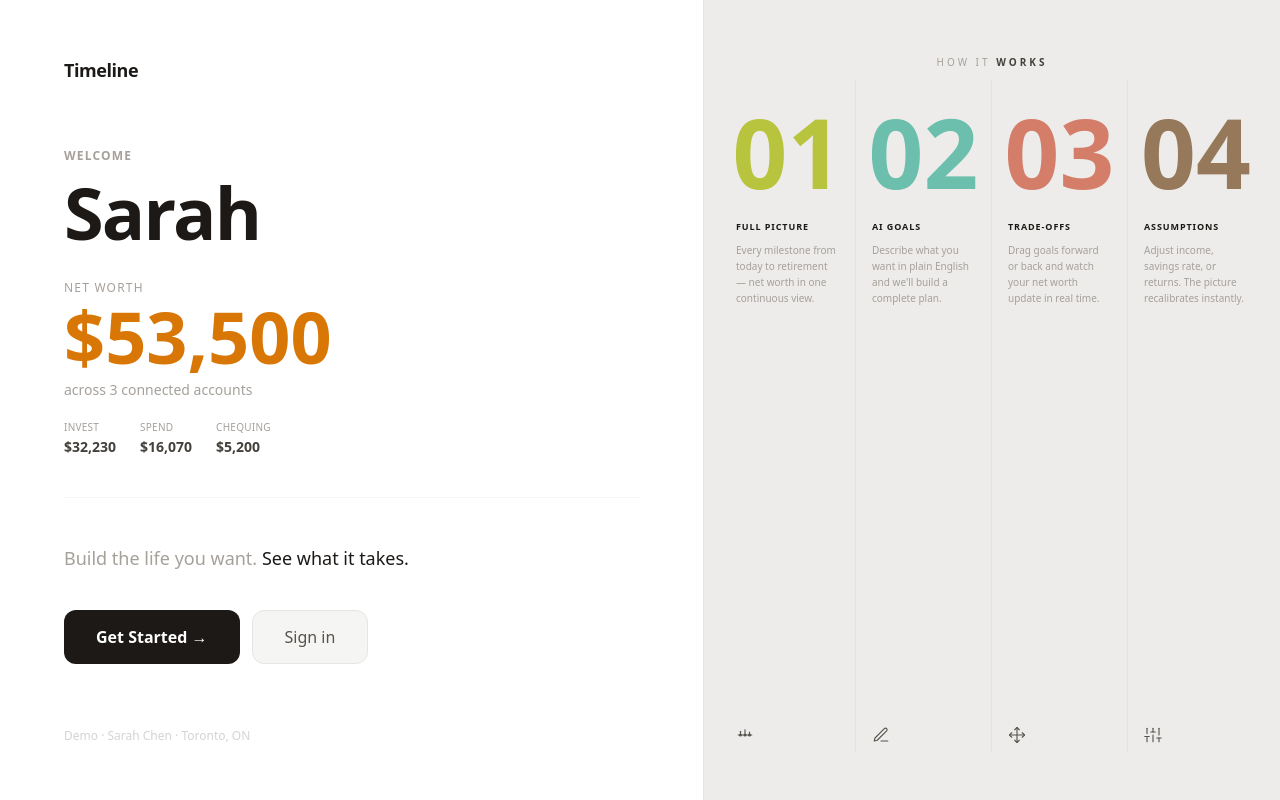
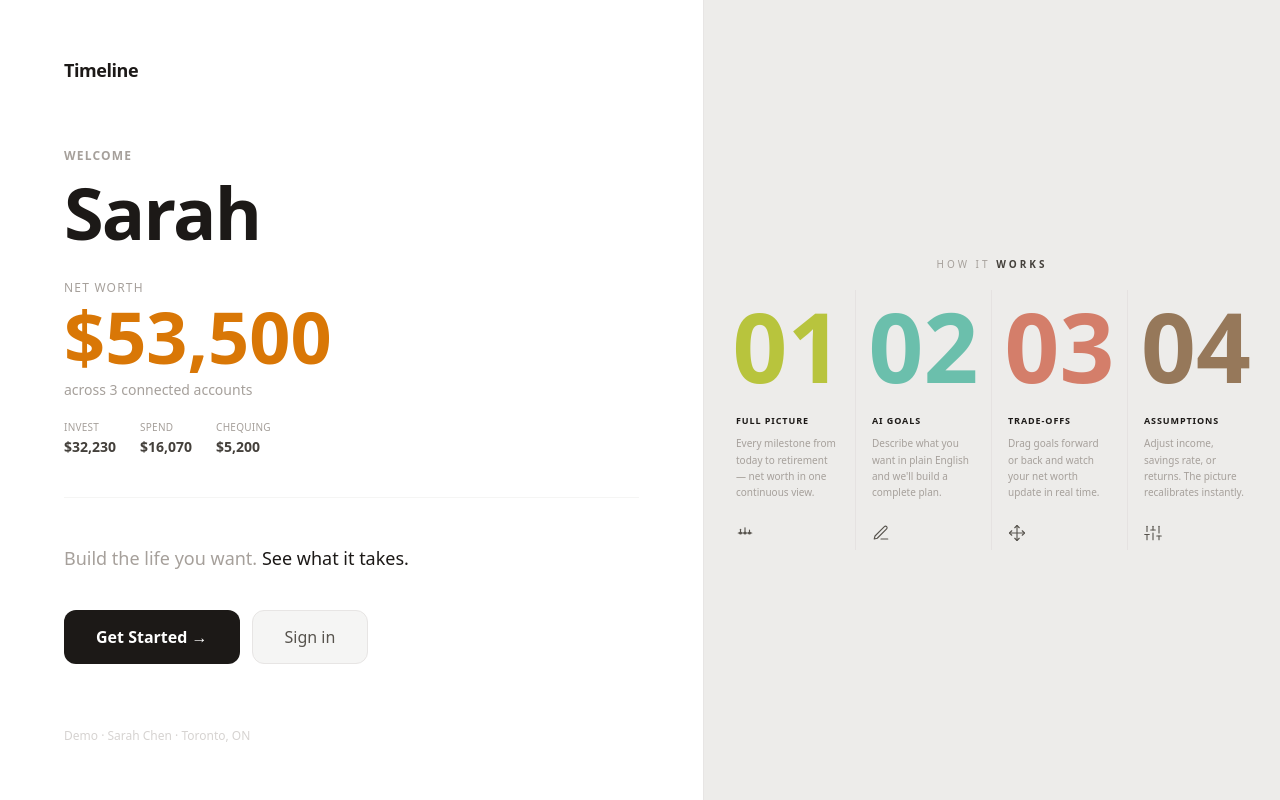
Before and after one commit to alvinyeboah/timeline, a Next.js app: page / in a window 1280 px wide. Built offline with nearby package versions, Linux system fonts and the light colour scheme.

Commit message:
fix: center 'how it works' section vertically on splash screen

```diff
--- a/app/page.tsx
+++ b/app/page.tsx
@@ -154,27 +154,29 @@
       </div>
 
       {/* ── Right: 4-column infographic ──────────────────────────────────────── */}
-      <div className="w-[45%] bg-[#EDECEA] flex flex-col justify-between py-12 px-4 overflow-hidden">
-        {/* Section label */}
+      <div className="w-[45%] bg-[#EDECEA] flex flex-col items-center justify-center py-12 px-4 overflow-hidden">
+        {/* Label + grid grouped so they center together */}
         <motion.div
           initial={{ opacity: 0 }}
           animate={{ opacity: 1 }}
           transition={{ delay: 0.3 }}
-          className="text-center mb-2"
+          className="w-full"
         >
+          {/* Section label */}
+          <div className="text-center mb-4">
             <span className="text-stone-400 text-[10px] tracking-[0.3em] uppercase font-normal">How it </span>
             <span className="text-stone-700 text-[10px] tracking-[0.3em] uppercase font-bold">works</span>
-        </motion.div>
+          </div>
 
           {/* 4-column grid */}
-        <div className="flex-1 grid grid-cols-4">
+          <div className="grid grid-cols-4">
             {FEATURES.map((f, i) => (
               <motion.div
                 key={f.num}
                 initial={{ opacity: 0, y: 20 }}
                 animate={{ opacity: 1, y: 0 }}
                 transition={{ delay: 0.3 + i * 0.09, duration: 0.5, ease: 'easeOut' }}
-              className="flex flex-col px-4 border-r border-stone-300/40 last:border-r-0 pt-4"
+                className="flex flex-col px-4 border-r border-stone-300/40 last:border-r-0"
               >
                 {/* Giant centered number */}
                 <div className="h-28 flex items-center justify-center">
@@ -197,12 +199,13 @@
                 </p>
 
                 {/* Icon */}
-              <div className="mt-auto pt-6 pb-2 text-stone-600">
+                <div className="mt-6 pb-2 text-stone-600">
                   <f.Icon size={18} strokeWidth={1.5} />
                 </div>
               </motion.div>
             ))}
           </div>
+        </motion.div>
       </div>
     </div>
   );
```
Lines whose indentation alone changed are shown as unchanged.
